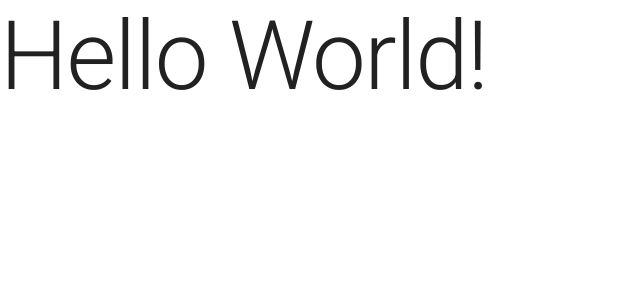
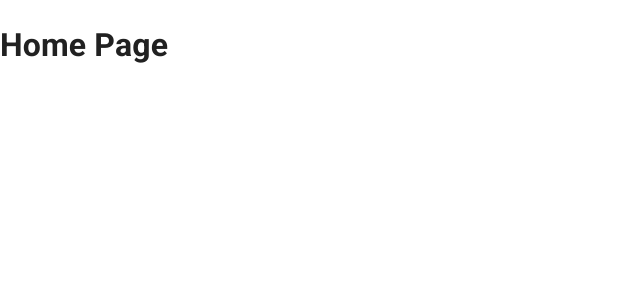
Before and after one commit to bratuchedot/foaf-visualizer-frontend, a React (Vite) app: page / in a window 1280 px wide. Shown: the top 300 px of the page, without its empty margins (0-640 px from the left). Built offline with nearby package versions, Linux system fonts and the light colour scheme.

Commit message:
added react router dom and home page

```diff
--- a/package.json
+++ b/package.json
@@ -28,6 +28,7 @@
     "eslint": "^8.45.0",
     "eslint-plugin-react-hooks": "^4.6.0",
     "eslint-plugin-react-refresh": "^0.4.3",
+    "react-router-dom": "^6.15.0",
     "typescript": "^5.0.2",
     "vite": "^4.4.5"
   }
--- a/src/App.tsx
+++ b/src/App.tsx
@@ -1,8 +1,10 @@
-import { createTheme, CssBaseline, ThemeProvider, Typography } from '@mui/material';
+import { createTheme, CssBaseline, ThemeProvider } from '@mui/material';
 import '@fontsource/roboto/300.css';
 import '@fontsource/roboto/400.css';
 import '@fontsource/roboto/500.css';
 import '@fontsource/roboto/700.css';
+import { BrowserRouter, Route, Routes } from 'react-router-dom';
+import HomePage from './main/pages/home-page/HomePage.tsx';
 
 const theme = createTheme();
 
@@ -12,7 +14,10 @@ function App() {
     <>
       <ThemeProvider theme={theme}>
         <CssBaseline/>
-        <Typography variant='h1'>Hello World!</Typography>
+        <BrowserRouter>
+          <Routes>
+            <Route path='/' element={<HomePage/>}/>
+          </Routes></BrowserRouter>
       </ThemeProvider>
     </>
   );
--- /dev/null
+++ b/src/main/pages/home-page/HomePage.tsx
@@ -0,0 +1,10 @@
+function HomePage() {
+
+  return (
+    <>
+      <h1>Home Page</h1>
+    </>
+  );
+}
+
+export default HomePage;
```
Also changed, not shown: src/main/pages/home-page/home-page.scss (added), 1 other file (tests, documents, lock files or other folders).
